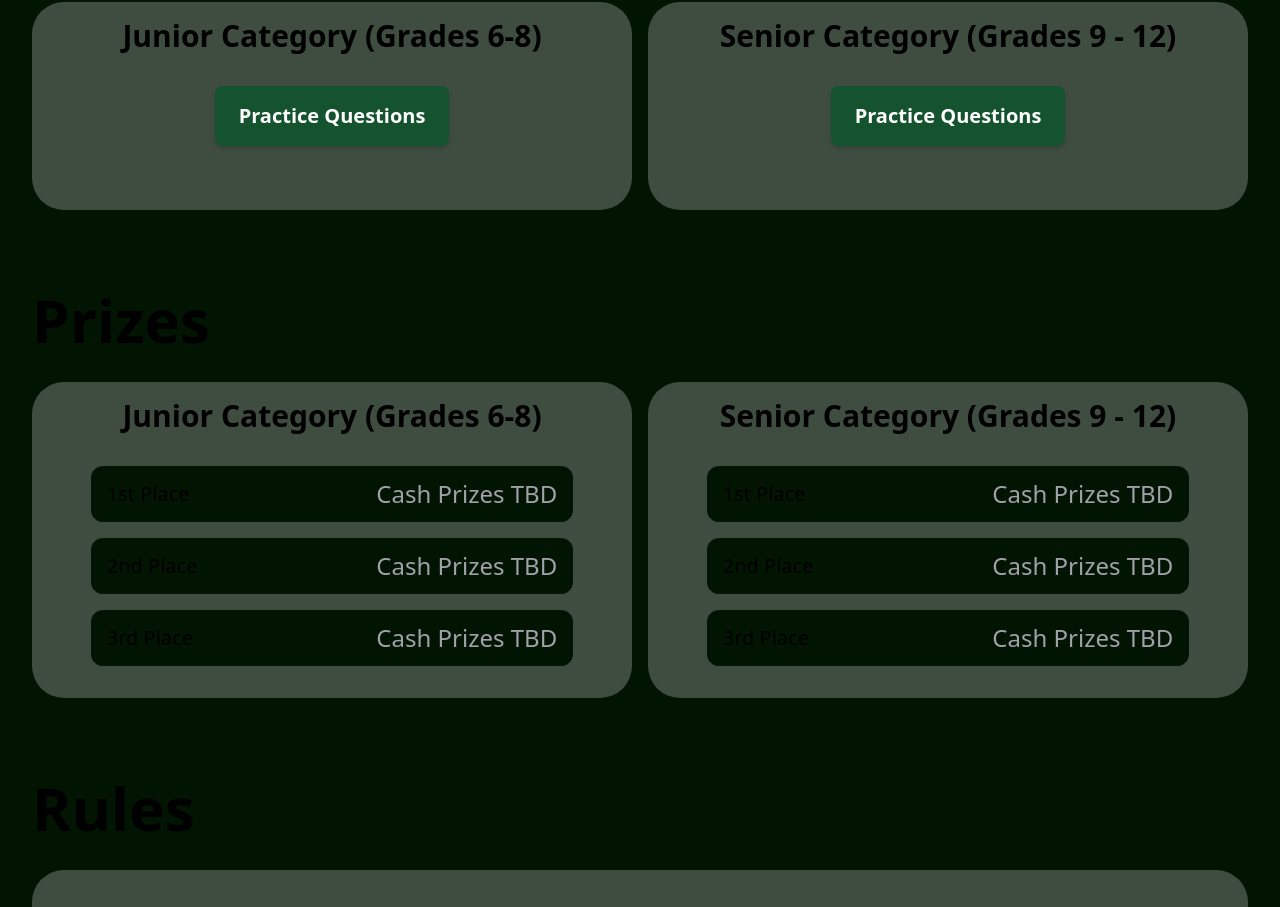
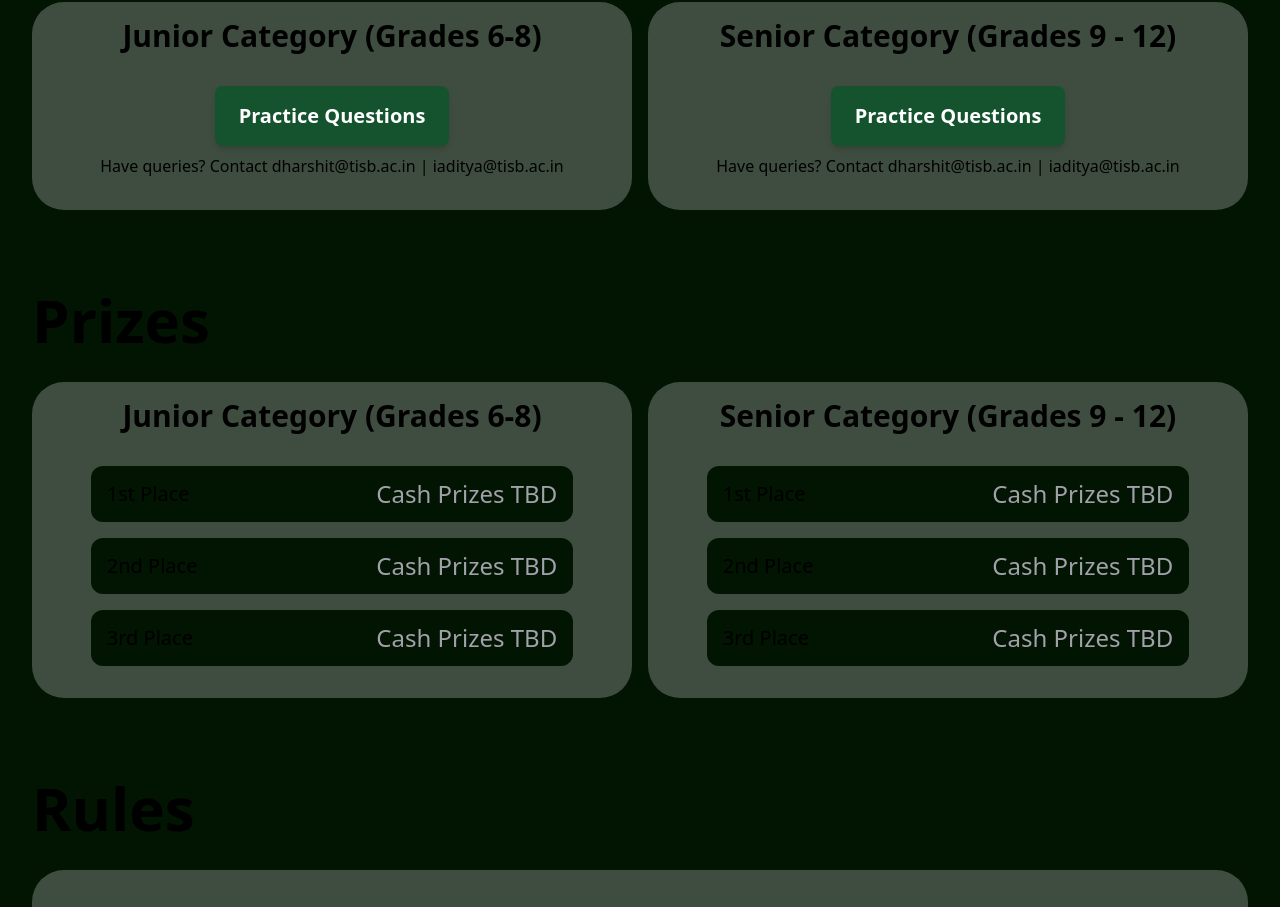
Before and after one commit to anoushka2006/Zephyr-Website, a Next.js app: page / in a window 1280 px wide. Shown: the part 954-1861 px from the top of the page. Built offline with nearby package versions, Linux system fonts and the light colour scheme.

Commit message:
updated link and text

```diff
--- a/pages/index.tsx
+++ b/pages/index.tsx
@@ -141,7 +141,9 @@ export default function Home() {
 								>
 									Practice Questions
 								</motion.button>
-
+								<h5 className="mt-2">
+									Have queries? Contact dharshit@tisb.ac.in | iaditya@tisb.ac.in
+								</h5>
 							</motion.div>
 
 							<motion.div
@@ -155,12 +157,14 @@ export default function Home() {
 								<motion.button
 									whileHover={{ scale: 1.03 }}
 									transition={{ duration: 0.3 }}
-									onClick={() => window.open("PRACTICE_QUESTIONS_URL", "_blank")}
+									onClick={() => window.open("https://1drv.ms/b/s!Aq1ItQ904t0xhUk0TnsP0xv8p5xT?e=oE6XWn", "_blank")}
 									className="py-4 px-6 text-xl font-semibold bg-green-900 text-white rounded-lg shadow-md hover:bg-green-600 cursor-pointer"
 								>
 									Practice Questions
 								</motion.button>
-
+								<h5 className="mt-2">
+									Have queries? Contact dharshit@tisb.ac.in | iaditya@tisb.ac.in
+								</h5>
 							</motion.div>
 						</div>
 					</div>
```
